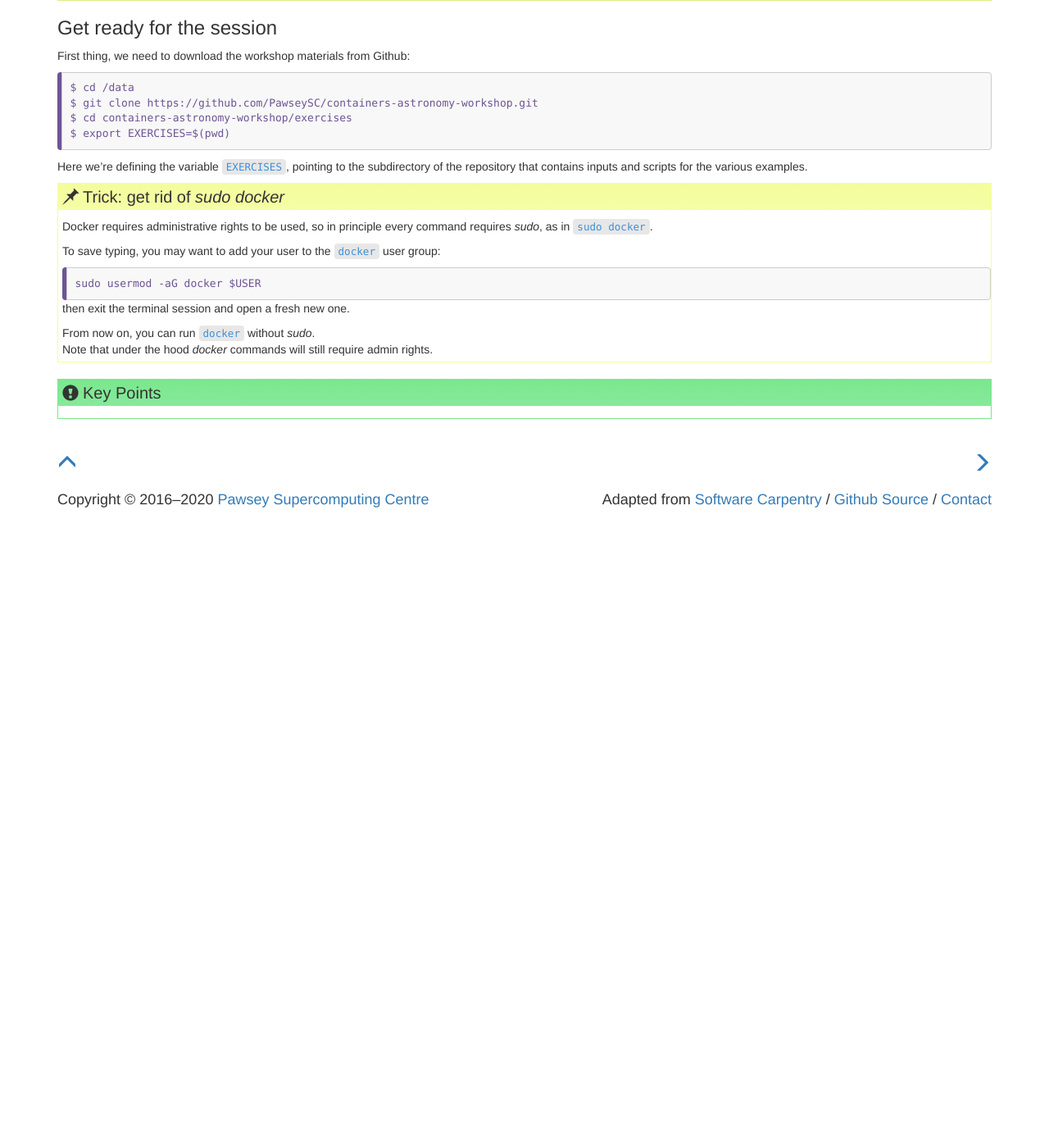
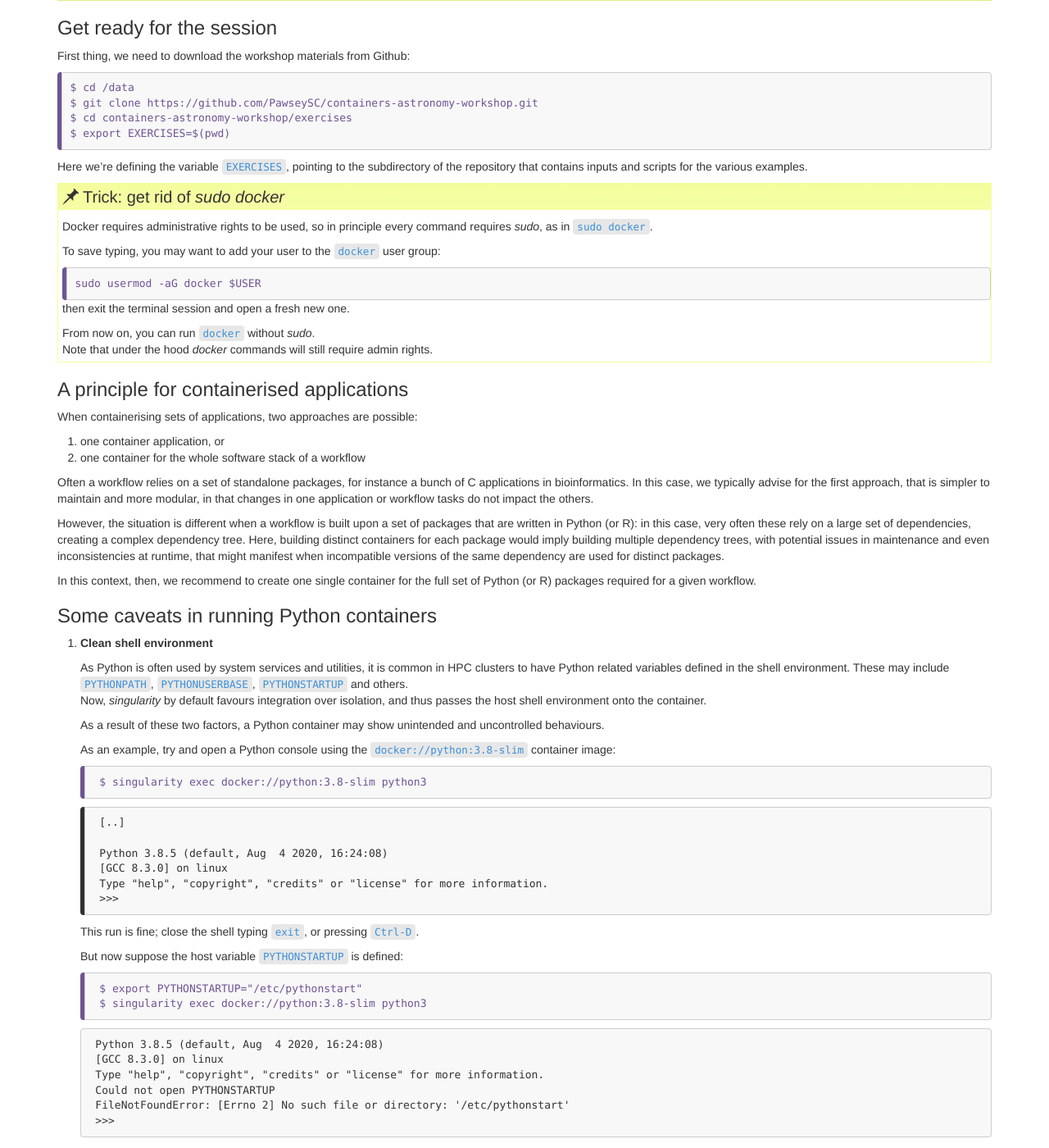
Before and after one commit to PawseySC/containers-astro-python-workshop, a Jekyll site: the page built from _episodes/1.intro.md, in a window 1280 px wide and 1400 px high, scrolled down 332 px. Shown: the whole window at 82% size. Built offline with Jekyll 4.4.1, drawn with Linux system fonts in a browser that asks for light colours; before the commit the page ends 962 px from its top, so only the background shows below that; some of the changed text lies outside the part shown.

Commit message:
ep 1 small intro

````diff
--- a/_episodes/1.intro.md
+++ b/_episodes/1.intro.md
@@ -38,3 +38,142 @@ Here we're defining the variable `EXERCISES`, pointing to the subdirectory of th
 > From now on, you can run `docker` without *sudo*.
 > Note that under the hood *docker* commands will still require admin rights.
 {: .callout}
+
+
+### A principle for containerised applications
+
+When containerising sets of applications, two approaches are possible:
+
+1. one container application, or
+2. one container for the whole software stack of a workflow
+
+Often a workflow relies on a set of standalone packages, for instance a bunch of C applications in bioinformatics.  In this case, we typically advise for the first approach, that is simpler to maintain and more modular, in that changes in one application or workflow tasks do not impact the others.
+
+However, the situation is different when a workflow is built upon a set of packages that are written in Python (or R): in this case, very often these rely on a large set of dependencies, creating a complex dependency tree.  Here, building distinct containers for each package would imply building multiple dependency trees, with potential issues in maintenance and even inconsistencies at runtime, that might manifest when incompatible versions of the same dependency are used for distinct packages.
+
+In this context, then, we recommend to create one single container for the full set of Python (or R) packages required for a given workflow.
+
+
+### Some caveats in running Python containers
+
+1. **Clean shell environment**
+
+    As Python is often used by system services and utilities, it is common in HPC clusters to have Python related variables defined in the shell environment.  These may include `PYTHONPATH`, `PYTHONUSERBASE`, `PYTHONSTARTUP` and others.
+    Now, *singularity* by default favours integration over isolation, and thus passes the host shell environment onto the container.
+
+    As a result of these two factors, a Python container may show unintended and uncontrolled behaviours.
+
+    As an example, try and open a Python console using the `docker://python:3.8-slim` container image:
+
+    ```
+    $ singularity exec docker://python:3.8-slim python3
+    ```
+    {: .bash}
+
+    ```
+    [..]
+
+    Python 3.8.5 (default, Aug  4 2020, 16:24:08)
+    [GCC 8.3.0] on linux
+    Type "help", "copyright", "credits" or "license" for more information.
+    >>>
+    ```
+    {: .output}
+
+    This run is fine; close the shell typing `exit`, or pressing `Ctrl-D`.
+
+    But now suppose the host variable `PYTHONSTARTUP` is defined:
+
+    ```
+    $ export PYTHONSTARTUP="/etc/pythonstart"
+    $ singularity exec docker://python:3.8-slim python3
+    ```
+    {: .bash}
+
+    ```
+    Python 3.8.5 (default, Aug  4 2020, 16:24:08)
+    [GCC 8.3.0] on linux
+    Type "help", "copyright", "credits" or "license" for more information.
+    Could not open PYTHONSTARTUP
+    FileNotFoundError: [Errno 2] No such file or directory: '/etc/pythonstart'
+    >>>
+    ```
+    {:. output}
+
+    Now you get a warning as that path is non existent in the container.
+    This is innocuous, but the interference of host Python variables is often a source of errors.
+
+    To be safe, always run Python containers with `singularity exec -e`, or `--cleanenv`, to isolate the container shell environment:
+
+    ```
+    $ export PYTHONSTARTUP="/etc/pythonstart"
+    $ singularity exec -e docker://python:3.8-slim python3
+    ```
+    {: .bash}
+
+    ```
+    Python 3.8.5 (default, Aug  4 2020, 16:24:08)
+    [GCC 8.3.0] on linux
+    Type "help", "copyright", "credits" or "license" for more information.
+    >>>
+    ```
+    {:. output}
+
+2. **Singularity syntax to pass shell variables**
+
+    As the tip `1.` above suggests to isolate the container shell environment from the host one, how can you then set environment variables in the container when you need to?
+
+    Well, you can use the dedicated Singularity syntax.  This involves setting the required variable in the host, prepended with the prexif `SINGULARITYENV_`, as in:
+
+    ```
+    $ export SINGULARITYENV_VARIABLE="value"
+    ```
+    {: .bash}
+
+    Then, you get the variable in the container:
+
+    ```
+    $ singularity exec docker://python:3.8-slim bash -c 'echo $VARIABLE'
+    ```
+    {: .bash}
+
+    ```
+    value
+    ```
+    {: .output}
+
+3. **Mounting a fake home for writing files**
+
+    It may happen that some packages need to write service or configuration files in the user's `$HOME` directory.  This can be an issue on HPC clusters, where user's homes might not be mounted by default:
+
+    ```
+    $ singularity exec docker://python:3.8-slim ls $HOME
+    ```
+    {: .bash}
+
+    ```
+    ls: cannot access '/home/ubuntu': No such file or directory
+    ```
+    {: .output}
+
+    You might be tempted to bind mount it at runtime, but this is not your best option: we recommend AVOIDING mounting home for improved security.
+
+    Instead, you can create a service directory in the host filesystem, to be used as a *fake* home in your container:
+
+    ```
+    mkdir fake_home
+    $ singularity exec -B fake_home:$HOME docker://python:3.8-slim touch $HOME/testfile
+    ```
+    {: .bash}
+
+    Then, files written in the fake home will be available from the host; you can keep them for future sessions if you want/need to, or clean them up after runtime:
+
+    ```
+    $ ls fake_home
+    ```
+    {: .bash}
+
+    ```
+    testfile
+    ```
+    {: .output}
````
